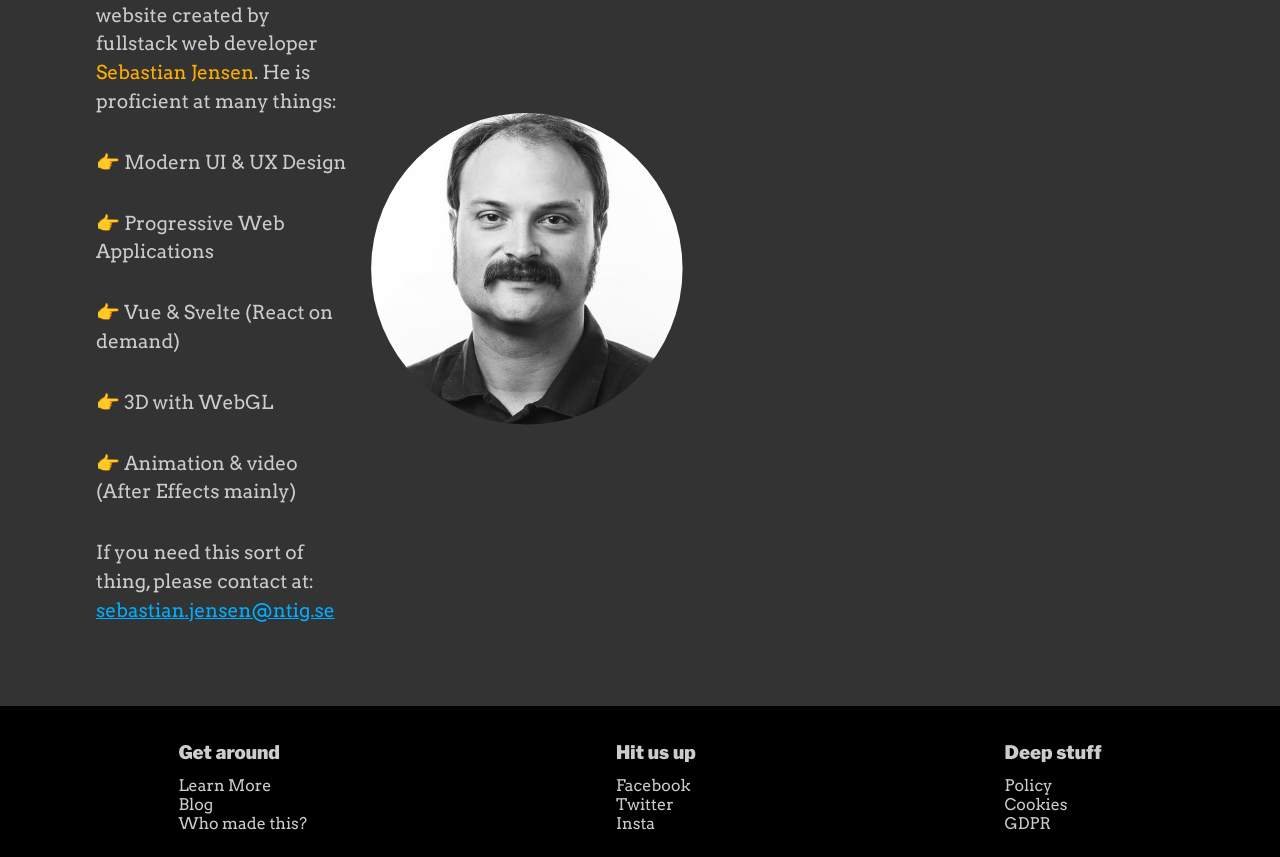
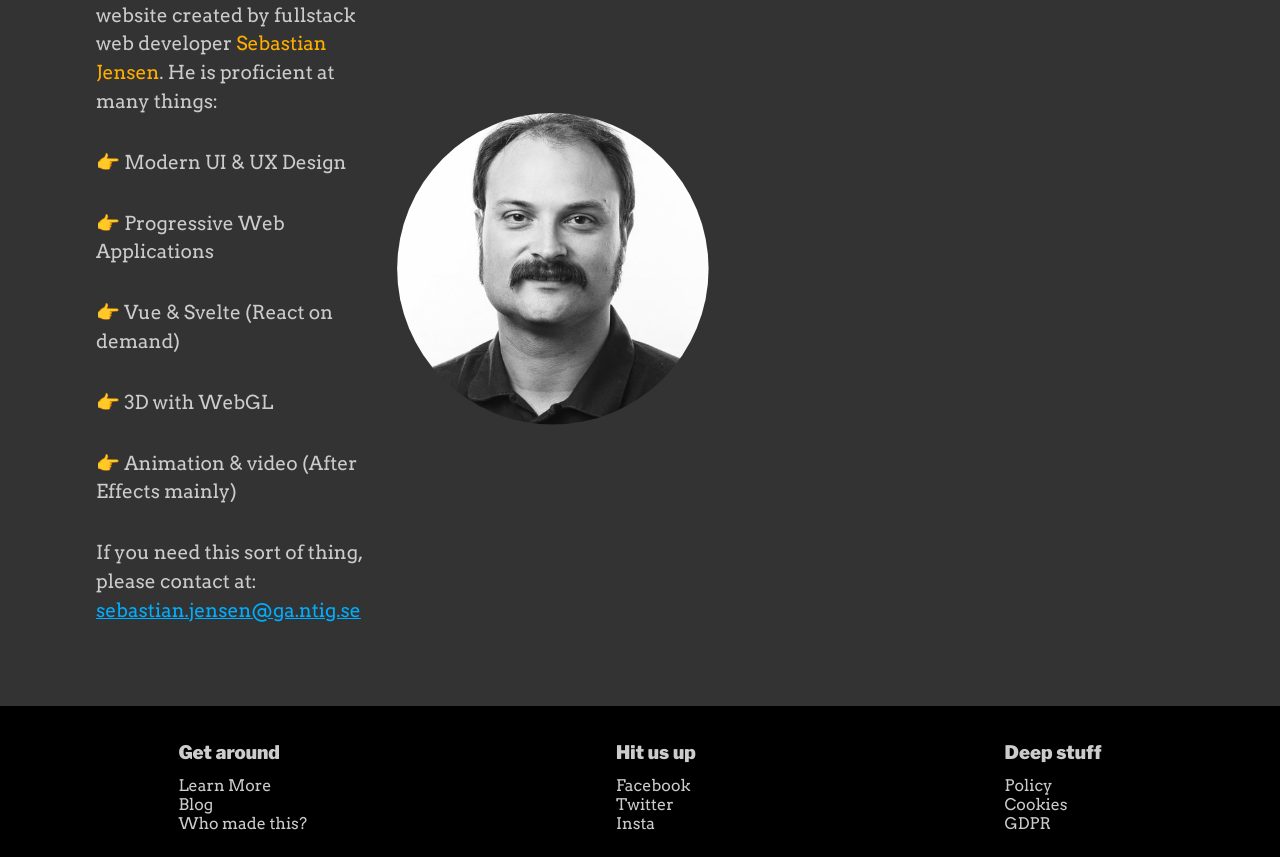
Before and after one commit to SebastianJensen-teaching/boombap, a plain HTML site: page who.html in a window 1280 px wide. Shown: the part 208-1065 px from the top of the page. Drawn offline with nearby package versions, Linux system fonts and the light colour scheme.

Commit message:
Updated e-mail

```diff
--- a/who.html
+++ b/who.html
@@ -32,8 +32,8 @@
           <p>👉 Animation & video (After Effects mainly)</p>
           <p>
             If you need this sort of thing, please contact at:
-            <a href="mailto:sebastian.jensen@ntig.se" data-blue
-              >sebastian.jensen@ntig.se</a
+            <a href="mailto:sebastian.jensen@ga.ntig.se" data-blue
+              >sebastian.jensen@ga.ntig.se</a
             >
           </p>
         </div>
```
